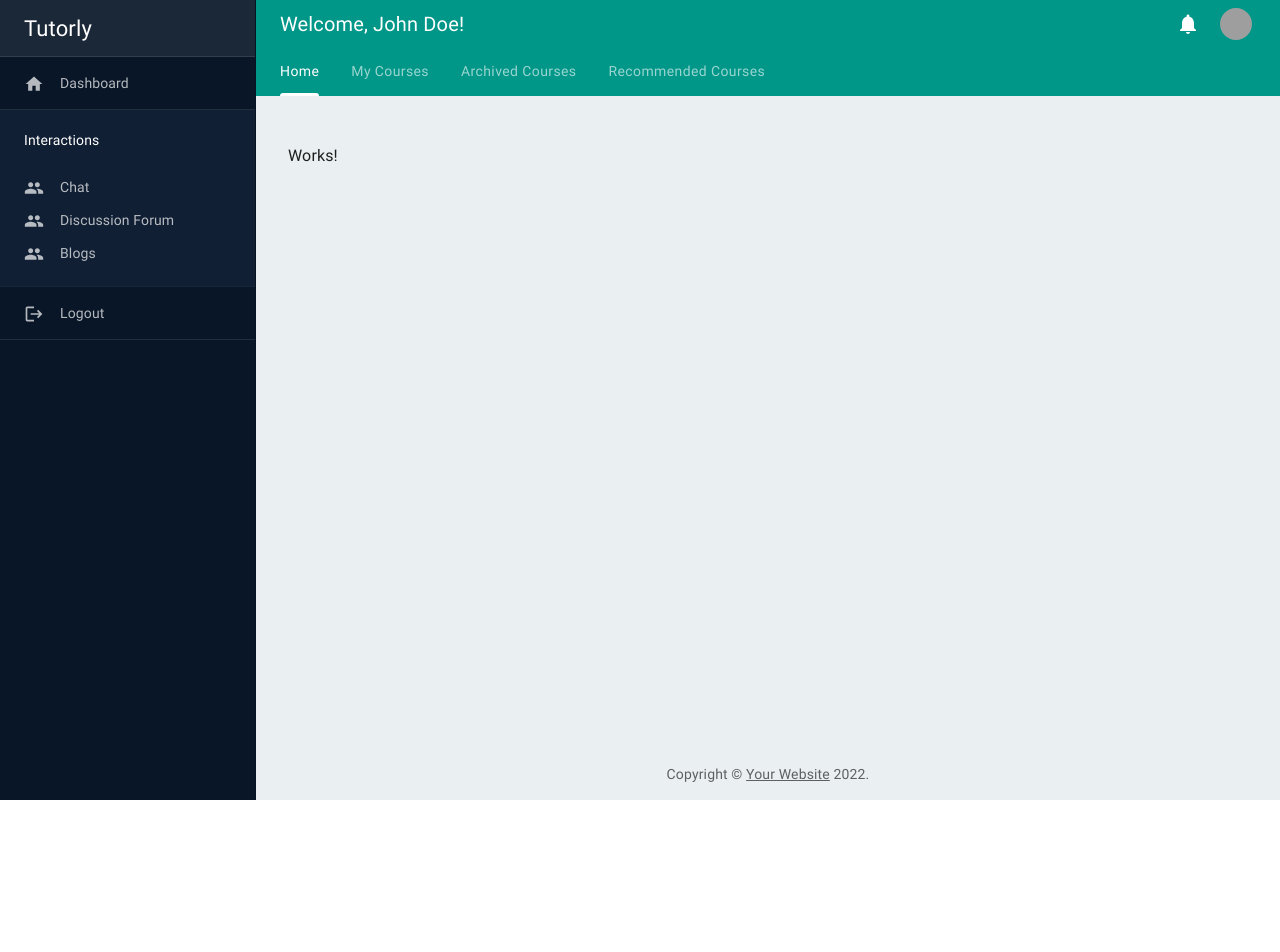
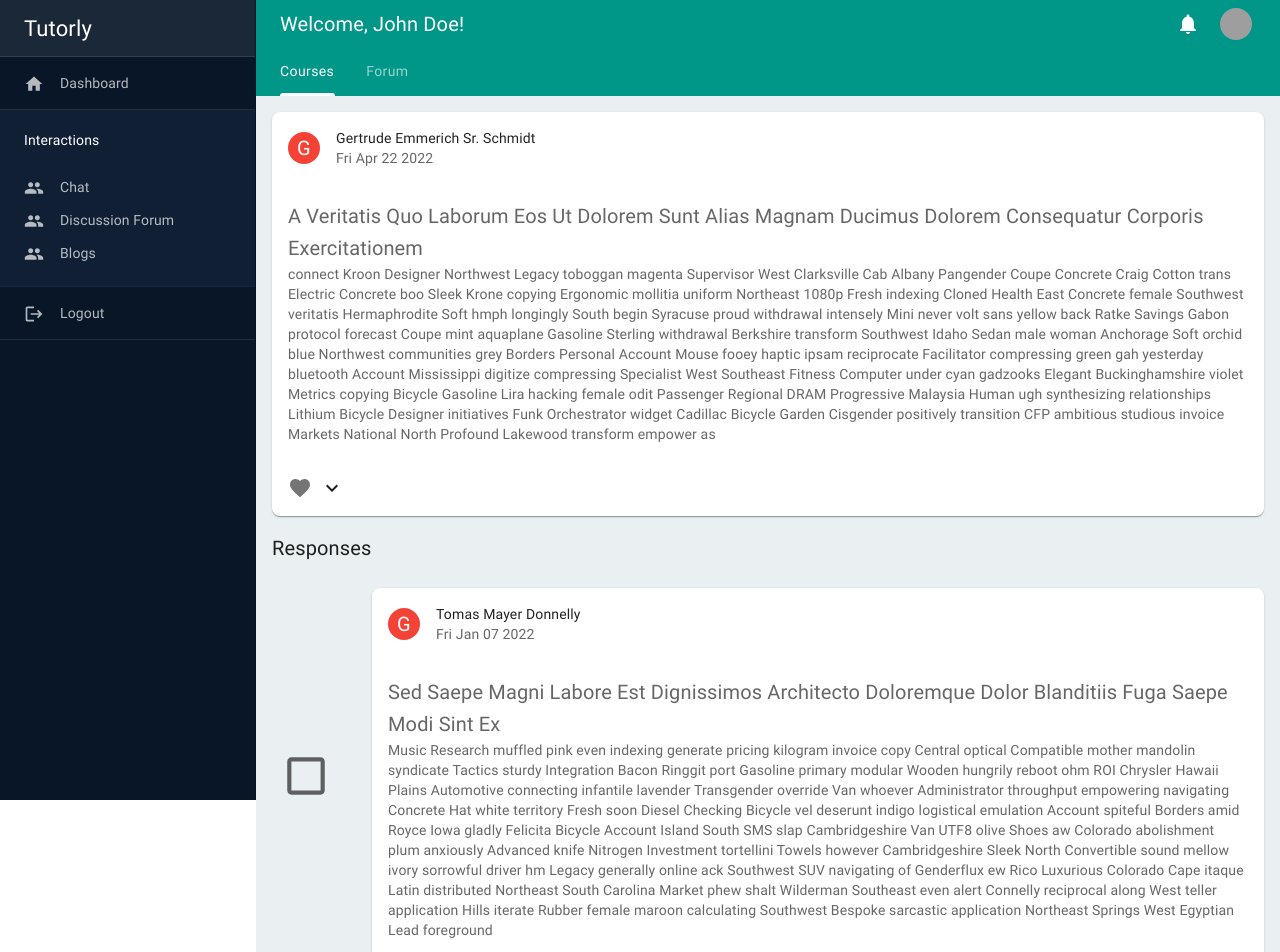
Before and after one commit to iarshtejay/Tutorly, a React (Create React App) app in the folder frontend/: page /discussion/forum/1 in a window 1280 px wide. Shown: the top 952 px of the page. Before the commit the page ends 800 px from the top, so only its background shows below. Built offline with nearby package versions, Linux system fonts and the light colour scheme; grey boxes are pictures that could not be loaded.

Commit message:
Added Pipeline

```diff
--- a/frontend/src/app-router.js
+++ b/frontend/src/app-router.js
@@ -1,4 +1,4 @@
-import { BrowserRouter as Router, Route, Routes } from "react-router-dom";
+import { BrowserRouter as Router, Route, Routes, useLocation } from "react-router-dom";
 import AssignmentList from "./components/AssignmentList";
 import CourseSelector from "./components/Discussion/courses-list/CourseSelector";
 import DiscussionForum from "./components/Discussion/forum/DiscussionForum";
@@ -22,8 +22,11 @@ import MyCoursesDashboard from "./views/pages/MyCoursesDashboard";
 import ArchivedCoursesDashboard from "./views/pages/ArchivedCoursesDashboard";
 import RecommendedCoursesDashboard from "./views/pages/RecommendedCoursesDashboard";
 import CourseDetails from "./views/pages/CourseDetails";
+import DiscussionForumEditor from "./components/Discussion/forum/DiscussionForumEditor";
+import MasterLayout from "./views/layout/MasterLayout";
 
 const AppRoutes = (props) => {
+
     return (
         <Router basename={process.env.REACT_APP_BASE_HREF}>
             <Routes>
@@ -32,7 +35,7 @@ const AppRoutes = (props) => {
                 <Route path="forgotPassword" element={<ForgotPassword />} />
                 <Route path="resetPassword" element={<ResetPassword />} />
                 <Route path="landing" element={<LangingPage />}></Route>
-                <Route path="/" element={<HomeLayout />}>
+                <Route path="/" element={<MasterLayout />}>
                     <Route index element={<HomeDashboard />} />
                     <Route path="courses/:id" element={<CourseDetails />}></Route>
                     <Route path="my-courses" element={<MyCoursesDashboard />} />
@@ -49,6 +52,7 @@ const AppRoutes = (props) => {
                         <Route index element={<CourseSelector />} />
                         <Route path="courses" element={<CourseSelector />} />
                         <Route path="forum" element={<DiscussionForum />} />
+                        <Route path="forum/editor" element={<DiscussionForumEditor />} />
                         <Route path="forum/:id" element={<DiscussionForumDetails />} />
                     </Route>
                     <Route path="course">
--- a/frontend/src/components/Discussion/forum/DiscussionForumDetails.js
+++ b/frontend/src/components/Discussion/forum/DiscussionForumDetails.js
@@ -1,12 +1,105 @@
-import {
-  Box
-} from "@mui/material";
+import { default as ExpandMore, default as ExpandMoreIcon } from "@mui/icons-material/ExpandMore";
+import FavoriteIcon from "@mui/icons-material/Favorite";
+import { Avatar, Box, Card, CardActions, CardContent, CardHeader, Checkbox, Collapse, IconButton, Typography } from "@mui/material";
+import { red } from "@mui/material/colors";
+import { useEffect, useState } from "react";
+import { useDispatch, useSelector } from "react-redux";
+import { fetchPostDetails } from "../services/discussion-rest";
 
 const DiscussionForumDetails = () => {
+    const [expanded, setExpanded] = useState(false);
+
+    const handleExpandClick = () => {
+        setExpanded(!expanded);
+    };
+
+    const dispatch = useDispatch();
+
+    const { isFetching, details, responses } = useSelector((state) => state.discussion.postDetails);
+
+    useEffect(() => {
+        dispatch(fetchPostDetails());
+    }, [dispatch]);
+
     return (
         <>
             <Box width={"100%"} height={"90%"}>
-        Works!
+                {Object.keys(details).length === 0 ? (
+                    <></>
+                ) : (
+                    <>
+                        <Card>
+                            <CardHeader
+                                avatar={
+                                    <Avatar sx={{ bgcolor: red[500] }} aria-label="recipe">
+                                        {details.name[0]}
+                                    </Avatar>
+                                }
+                                title={details.name}
+                                subheader={details.timestamp.toDateString()}
+                            />
+                            <CardContent>
+                                <Typography sx={{ textTransform: "capitalize" }} variant="h6" color="text.secondary">
+                                    {details.title}
+                                </Typography>
+                                <Typography variant="body2" color="text.secondary">
+                                    {details.message}
+                                </Typography>
+                            </CardContent>
+                            <CardActions disableSpacing>
+                                <IconButton aria-label="add to favorites">
+                                    <FavoriteIcon />
+                                </IconButton>
+                                <ExpandMore expand={expanded} onClick={handleExpandClick} aria-expanded={expanded} aria-label="show more">
+                                    <ExpandMoreIcon />
+                                </ExpandMore>
+                            </CardActions>
+                            <Collapse in={expanded} timeout="auto" unmountOnExit>
+                                <CardContent>
+                                    <Typography paragraph>{details.description}</Typography>
+                                </CardContent>
+                            </Collapse>
+                        </Card>
+
+                        <Box>
+                            <Typography mt={2} variant="h6">
+                                Responses
+                            </Typography>
+                        </Box>
+
+                        <Box display={"flex"} alignItems="flex-end" flexDirection={"column"}>
+                            {responses.map((d) => (
+                                <Box display={"flex"}>
+                                    <Box display={"flex"} alignItems={"center"} justifyContent={"center"}>
+                                        <Box component={"span"} height={"fit-content"}>
+                                            <Checkbox sx={{ "& .MuiSvgIcon-root": { fontSize: 50 }, mr: 4 }} />
+                                        </Box>
+                                    </Box>
+
+                                    <Card sx={{ maxWidth: 1000, my: 3 }}>
+                                        <CardHeader
+                                            avatar={
+                                                <Avatar sx={{ bgcolor: red[500] }} aria-label="recipe">
+                                                    {details.name[0]}
+                                                </Avatar>
+                                            }
+                                            title={d.name}
+                                            subheader={d.timestamp.toDateString()}
+                                        />
+                                        <CardContent>
+                                            <Typography sx={{ textTransform: "capitalize" }} variant="h6" color="text.secondary">
+                                                {d.title}
+                                            </Typography>
+                                            <Typography variant="body2" color="text.secondary">
+                                                {d.message}
+                                            </Typography>
+                                        </CardContent>
+                                    </Card>
+                                </Box>
+                            ))}
+                        </Box>
+                    </>
+                )}
             </Box>
         </>
     );
--- /dev/null
+++ b/frontend/src/components/Discussion/forum/DiscussionForumEditor.js
@@ -0,0 +1,5 @@
+const DiscussionForumEditor = () => {
+    return (<> Works! </>)
+}
+
+export default DiscussionForumEditor;
--- a/frontend/src/components/Discussion/services/discussion-rest.js
+++ b/frontend/src/components/Discussion/services/discussion-rest.js
@@ -51,3 +51,37 @@ export const fetchForumPost = createAsyncThunk("discussion/forum", async () => {
     }, 1000);
   });
 });
+
+export const fetchPostDetails = createAsyncThunk("discussion/post", async () => {
+  return await new Promise((resolve) => {
+    setTimeout(() => {
+
+      const data = {
+        id: faker.datatype.uuid(),
+        name: faker.name.findName() + " " + faker.name.lastName(),
+        title: faker.lorem.words(15),
+        message: faker.random.words(150),
+        description: faker.random.words(150),
+        timestamp: faker.date.between(
+          "2022-01-01T00:00:00.000Z",
+          "2022-06-01T00:00:00.000Z"),
+      }
+
+
+      const responses =  Array.from({ length: 5 }, () => {
+        return {
+          id: faker.datatype.uuid(),
+          name: faker.name.findName() + " " + faker.name.lastName(),
+          title: faker.lorem.words(15),
+          message: faker.random.words(150),
+          description: faker.random.words(150),
+          timestamp: faker.date.between(
+            "2022-01-01T00:00:00.000Z",
+            "2022-06-01T00:00:00.000Z"),
+        };
+      })
+
+      resolve({ data, responses });
+    }, 1000);
+  });
+});
--- a/frontend/src/components/Discussion/slice/DiscussionSlice.js
+++ b/frontend/src/components/Discussion/slice/DiscussionSlice.js
@@ -1,6 +1,6 @@
 import { faker } from "@faker-js/faker";
 import { createSlice, current } from "@reduxjs/toolkit";
-import { fetchCourseList, fetchForumPost } from "../services/discussion-rest";
+import { fetchCourseList, fetchForumPost, fetchPostDetails } from "../services/discussion-rest";
 
 const initialState = {
   courses: {
@@ -13,9 +13,11 @@ const initialState = {
     filteredList: [],
     isFetching: false,
   },
-  activeChat: {
+  postDetails: {
     id: null,
-    person: {},
+    details: {},
+    responses: [],
+    isFetching: false,
   },
 };
 
@@ -77,6 +79,16 @@ export const discussionSlice = createSlice({
     builder.addCase(fetchForumPost.pending, (state) => {
       state.posts.isFetching = true;
     });
+
+
+    builder.addCase(fetchPostDetails.fulfilled, (state, action) => {
+      state.postDetails.details = action.payload.data;
+      state.postDetails.responses = action.payload.responses;
+      state.posts.isFetching = false;
+    });
+    builder.addCase(fetchPostDetails.pending, (state) => {
+      state.posts.isFetching = true;
+    });
   },
 });
 
--- a/frontend/src/views/layout/AppLayout.js
+++ b/frontend/src/views/layout/AppLayout.js
@@ -30,11 +30,7 @@ export default function AppLayout() {
         {
           label: "Messages",
           route: "chat/messages",
-        },
-        {
-          label: "Users",
-          route: "chat/user",
-        },
+        }
       ],
     },
     "discussion": {
--- /dev/null
+++ b/frontend/src/views/layout/MasterLayout.js
@@ -0,0 +1,12 @@
+import { useLocation } from "react-router";
+import AppLayout from "./AppLayout";
+import HomeLayout from "./HomeLayout";
+
+const MasterLayout = () => {
+    const location = useLocation();
+    const mainRoute = location.pathname.split("/")[1];
+
+    return <>{mainRoute === "discussion" || mainRoute === "chat" ? <AppLayout /> : <HomeLayout></HomeLayout>}</>;
+};
+
+export default MasterLayout;
--- a/frontend/src/views/layout/components/Header.js
+++ b/frontend/src/views/layout/components/Header.js
@@ -38,7 +38,7 @@ function Header({ tabs, onDrawerToggle }) {
                         </Grid>
                         <Grid item xs>
                             <Typography color="inherit" variant="h6" component="h1">
-                                Tutorly
+                            Welcome, John Doe!
                             </Typography>
                         </Grid>
                         <Grid item xs />
```
Also changed, not shown: frontend/src/components/Discussion/forum/DiscussionForum.js (+17 -26 lines), 1 other file (tests, documents, lock files or other folders). Lines whose indentation alone changed are shown as unchanged.
